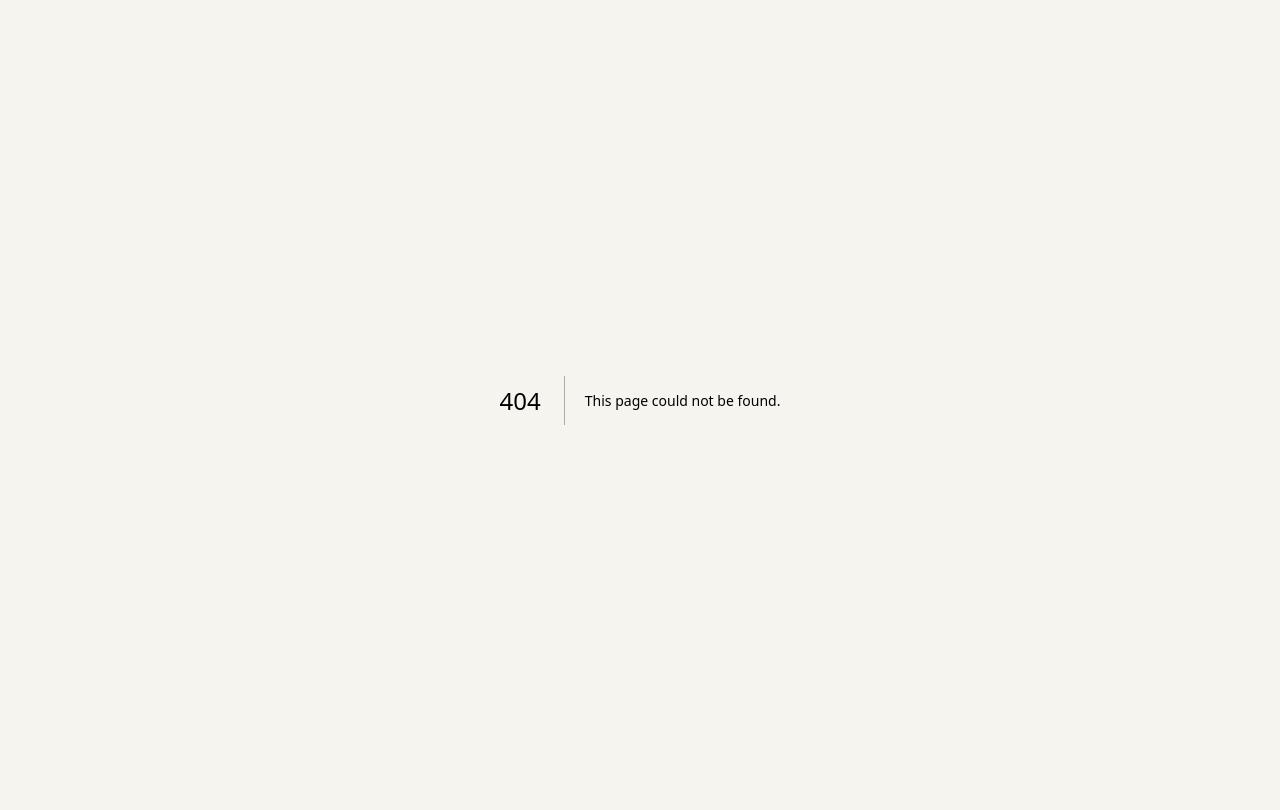
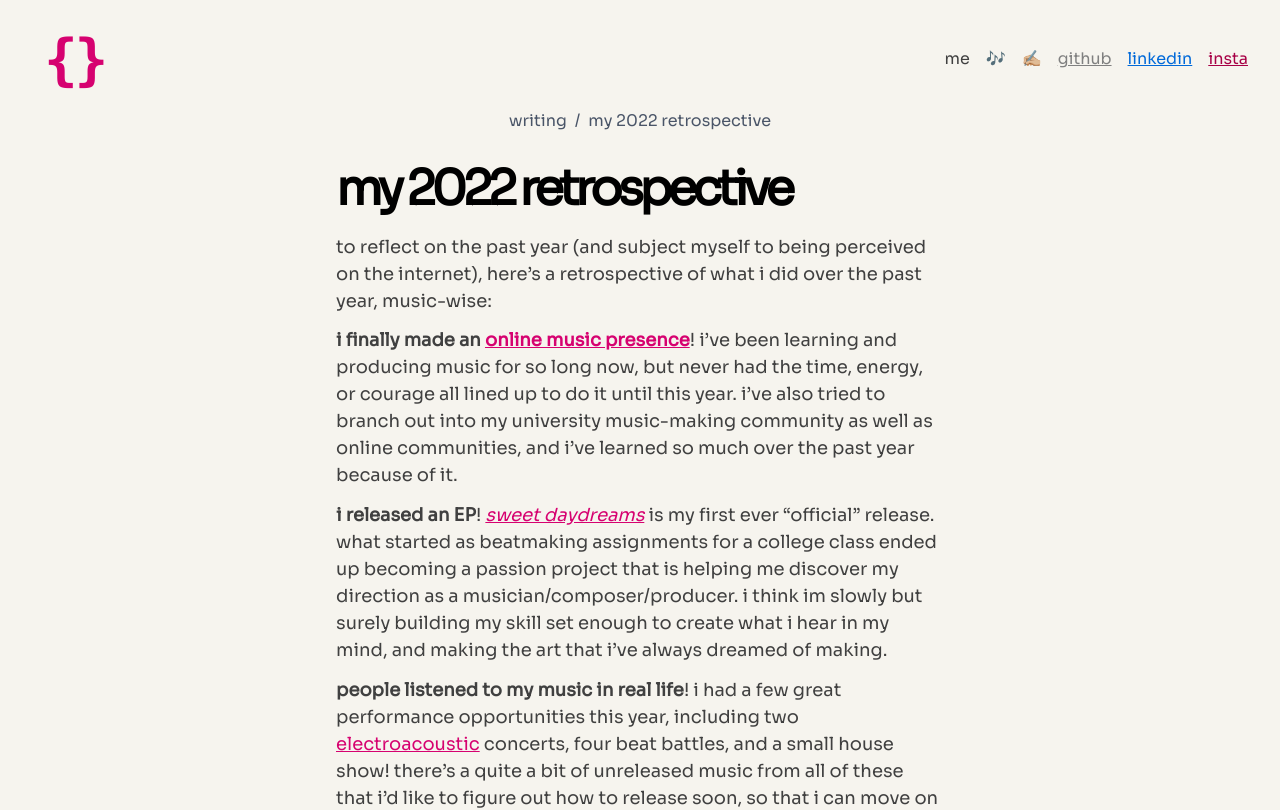
Before and after one commit to renzol2/portfolio, a Next.js app: page /writing/my-2022-retrospective in a window 1280 px wide. Before the commit this address had no page. Shown: the top 810 px of the page. Built offline with nearby package versions, Linux system fonts and the light colour scheme.

Commit message:
Add writing link to nav

```diff
--- a/components/Hoverable.tsx
+++ b/components/Hoverable.tsx
@@ -22,7 +22,7 @@ export default function Hoverable({
         background: 'black',
       }}
       href={href}
-      isExternal={isExternal}
+      // isExternal={isExternal}
       {...props}
     >
       {children}
--- a/components/Link.tsx
+++ b/components/Link.tsx
@@ -9,17 +9,18 @@ import { HIGHLIGHT_COLOR, TEXT } from '../theme/colors';
 interface LinkProps {
   text: string;
   path: string;
+  color?: string | undefined;
   props?: ChakraLinkProps;
 }
 
-export default function Link({ text, path, props }: LinkProps) {
+export default function Link({ text, path, props, color = TEXT }: LinkProps) {
   return (
     <NextLink key={path} href={path} passHref legacyBehavior>
       <ChakraLink
-        color={TEXT}
+        color={color}
         textDecoration="none"
         _hover={{
-          color: 'gray',
+          color,
           textDecoration: 'underline wavy',
         }}
         _selection={{
--- a/components/Socials.tsx
+++ b/components/Socials.tsx
@@ -35,6 +35,9 @@ const Socials = ({ showDropdownOnMobile = true }) => {
           <NextLink href="/music" legacyBehavior>
             <MenuItem>music</MenuItem>
           </NextLink>
+          <NextLink href="/writing" legacyBehavior>
+            <MenuItem>writing</MenuItem>
+          </NextLink>
           <NextLink href={GITHUB_URL} legacyBehavior>
             <MenuItem>github</MenuItem>
           </NextLink>
@@ -52,7 +55,8 @@ const Socials = ({ showDropdownOnMobile = true }) => {
   return (
     <Stack direction="row" spacing="1rem">
       <Link text="me" path="/me" />
-      <Link text="music" path="/music" />
+      <Link text="🎶" path="/music" />
+      <Link text="✍🏼" path="/writing" />
       <Hoverable color="gray" isLink href={GITHUB_URL}>
         github
       </Hoverable>
--- /dev/null
+++ b/components/WritingPageLayout.tsx
@@ -0,0 +1,52 @@
+import { Box, Breadcrumb, BreadcrumbItem, BreadcrumbLink } from "@chakra-ui/react";
+import Image from "next/image";
+import Link from "next/link";
+import Page from "../components/Page";
+
+interface Metadata {
+  title: string;
+  imageSource: string | undefined;
+  imageAlt: string | undefined;
+  imageWidth: number | undefined;
+  imageHeight: number | undefined;
+}
+
+interface WritingPageLayoutProps {
+  meta: Metadata;
+  children: React.ReactNode;
+}
+
+const WritingPageLayout = ({ meta, children }: WritingPageLayoutProps) => {
+  const { title, imageSource, imageAlt, imageWidth, imageHeight } = meta;
+  return (
+    <Page title={`${title} | renzo ledesma`}>
+      <Breadcrumb fontSize="md" color="gray.600">
+        <BreadcrumbItem>
+          <Link href="/writing" legacyBehavior>
+            <BreadcrumbLink>writing</BreadcrumbLink>
+          </Link>
+        </BreadcrumbItem>
+        <BreadcrumbItem isCurrentPage>
+          <BreadcrumbLink>{title}</BreadcrumbLink>
+        </BreadcrumbItem>
+      </Breadcrumb>
+      <Box w="100%">
+        {imageSource !== undefined &&
+          imageAlt !== undefined &&
+          imageWidth !== undefined &&
+          imageHeight !== undefined && (
+            <Image
+              src={imageSource}
+              alt={imageAlt}
+              width={imageWidth}
+              height={imageHeight}
+              blurDataURL={imageSource}
+            />
+          )}
+        {children}
+      </Box>
+    </Page>
+  );
+};
+
+export default WritingPageLayout;
--- a/pages/_app.tsx
+++ b/pages/_app.tsx
@@ -19,7 +19,7 @@ const components = {
   h1: (props: any) => (
     <Heading
       as="h1"
-      size="4xl"
+      size={{ base: "3xl", md: "4xl" }}
       color="black"
       fontWeight="black"
       letterSpacing="-0.35rem"
@@ -110,9 +110,7 @@ const components = {
       {...props}
     />
   ),
-  ul: (props: any) => (
-    <UnorderedList fontSize="lg" {...props}/>
-  ),
+  ul: (props: any) => <UnorderedList fontSize="lg" {...props} />,
   ol: OrderedList,
   li: (props: any) => (
     <ListItem
--- a/pages/index.tsx
+++ b/pages/index.tsx
@@ -54,7 +54,7 @@ const Home: NextPage = () => {
           fontSize: { base: "1.5rem", sm: "2rem", lg: "3.2rem" },
           lineHeight: "134%",
           mt: "0",
-          textAlign: "center",
+          textAlign: { base: 'right', lg: 'center' },
         }}
       >
         i write <Hoverable color={TECH}>code</Hoverable> and{" "}
@@ -62,7 +62,7 @@ const Home: NextPage = () => {
       </Subtitle>
 
       {/* Hero text */}
-      <Box w={{ base: "100%", lg: "50%" }} float="right" mb="2rem">
+      <Box w={{ base: "90%", md: "60%", lg: "50%" }} float="right" mb="2rem">
         <Paragraph>
           currently a{" "}
           <chakra.span
@@ -87,7 +87,7 @@ const Home: NextPage = () => {
           studying the intersection between music, technology, and culture.
         </Paragraph>
       </Box>
-      <SimpleGrid columns={{ base: 1, lg: 3 }} spacing="1rem">
+      <SimpleGrid columns={{ base: 1, md: 2, lg: 3 }} spacing="1rem">
         {PROJECTS.map(({ imgSrc, href, alt }, i) => (
           <ProjectPreview key={i} imgSrc={imgSrc} href={href} alt={alt} />
         ))}
--- a/pages/music.mdx
+++ b/pages/music.mdx
@@ -9,7 +9,7 @@ import {
 } from '../theme/colors';
 
 export const meta = {
-    title: 'music',
+  title: 'music',
 }
 
 # 🌱beep boop🌱
--- a/pages/posts/my-2022-retrospective.mdx
+++ b/pages/writing/my-2022-retrospective.mdx
@@ -1,4 +1,4 @@
-import ProjectPageLayout from '../../components/ProjectPageLayout.tsx';
+import WritingPageLayout from '../../components/WritingPageLayout.tsx';
 
 export const meta = {
     title: 'my 2022 retrospective',
@@ -20,4 +20,4 @@ in general, **i feel like i’ve grown a deeper appreciation for music, music-ma
 
 i have a few goals that i’d like to achieve this year, as well as some exciting opportunities, but i think i’ll explore these in a future post ( i need to sleep). i think i want to write about each of these points in their own posts as well. in the meantime, i’m really looking forward to 2023!!
 
-export default ({ children }) => <ProjectPageLayout meta={meta}>{children}</ProjectPageLayout>
+export default ({ children }) => <WritingPageLayout meta={meta}>{children}</WritingPageLayout>
```
Also changed, not shown: pages/writing/index.mdx (added, +22 -0 lines).
